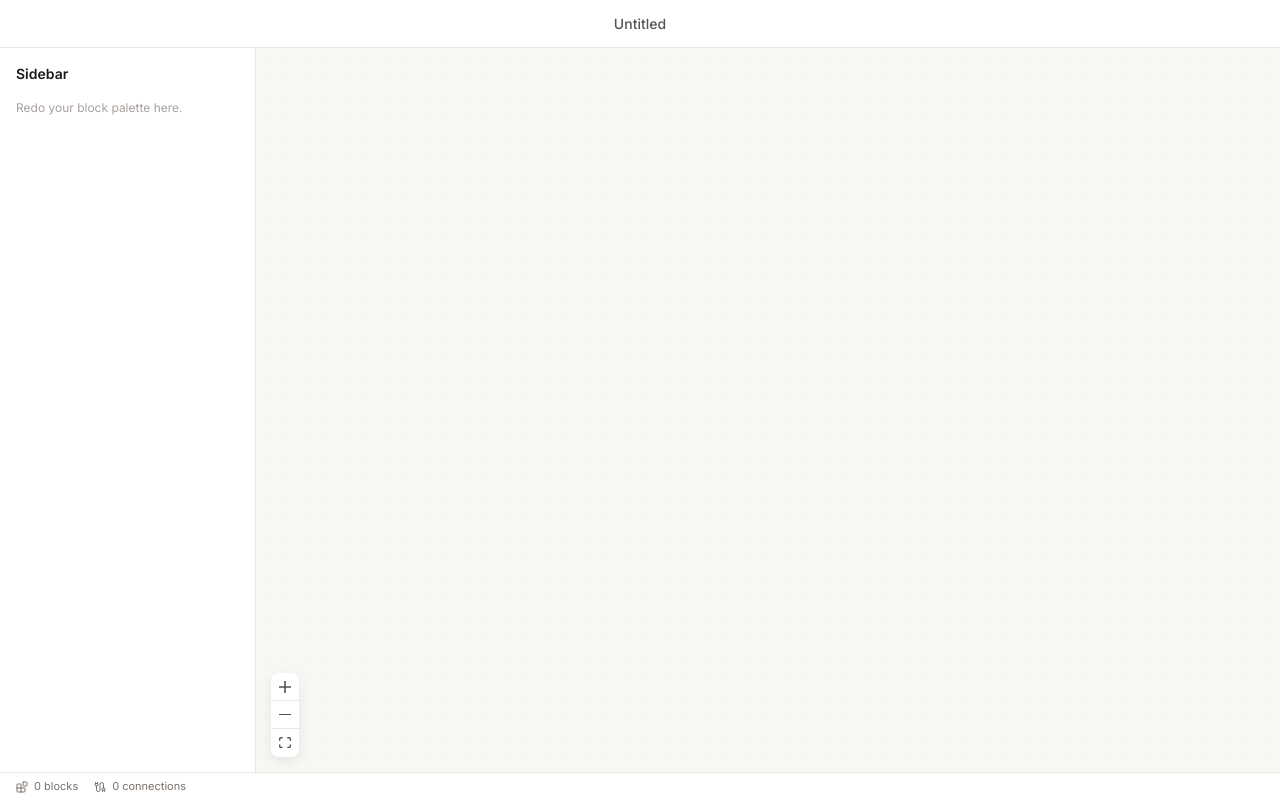
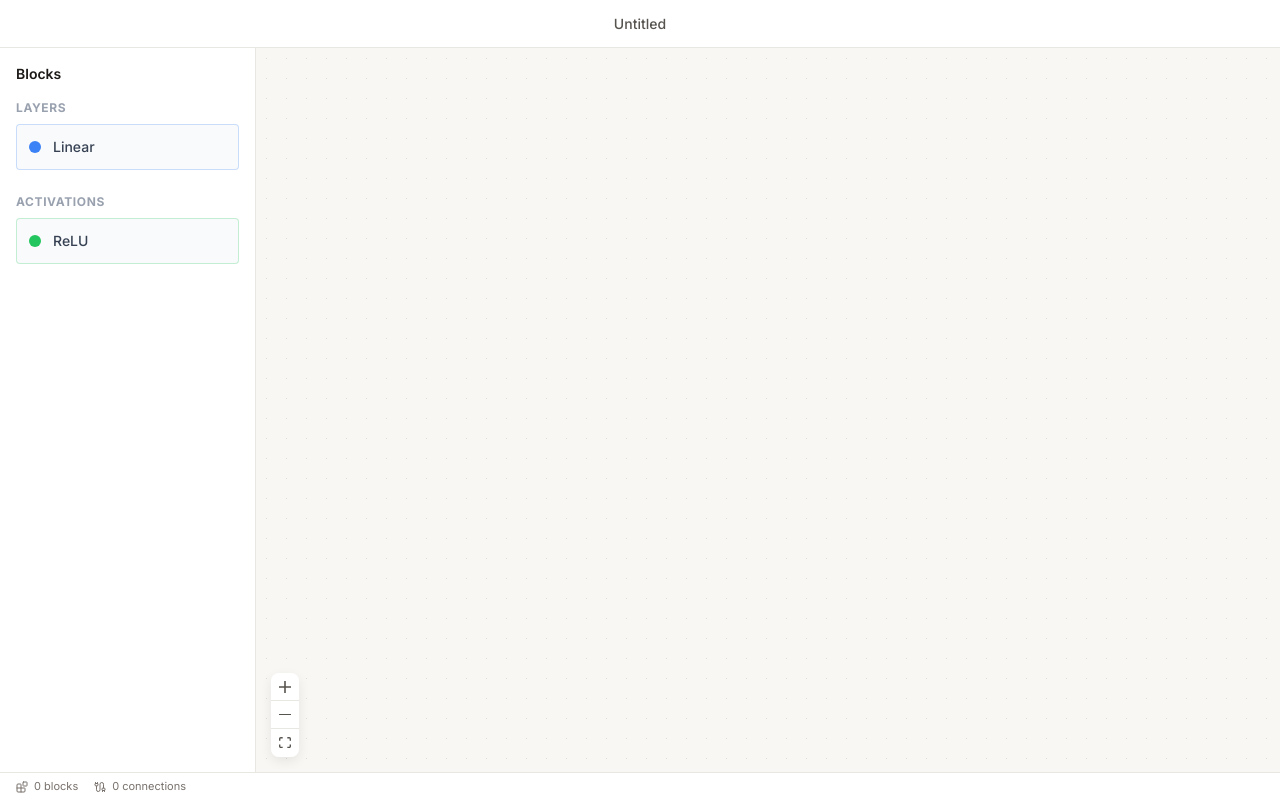
Before and after one commit to Manchi0/ScratchMyAi, a React (Vite) app in the folder frontend/: page / in a window 1280 px wide. Built offline with nearby package versions, Linux system fonts and the light colour scheme.

Commit message:
Added simple oop blocks

```diff
--- /dev/null
+++ b/frontend/src/blocks/BlockDefinition.ts
@@ -0,0 +1,48 @@
+import { type Node } from '@xyflow/react';
+
+export type PortType = 'tensor' | 'scalar' | 'dataset';
+
+export interface BlockPort {
+  id: string;
+  label: string;
+  type: PortType;
+}
+
+export abstract class BlockDefinition {
+  abstract type: string;
+  abstract category: 'input' | 'output' | 'layer' | 'activation';
+  abstract title: string;
+
+  // Default user-configurable parameters
+  abstract defaultParams: Record<string, any>;
+
+  // Connections
+  abstract inputs: BlockPort[];
+  abstract outputs: BlockPort[];
+
+  // Color mapping based on category
+  private static categoryColors: Record<BlockDefinition['category'], string> = {
+    input: '#8b5cf6', // Violet
+    output: '#ec4899', // Pink
+    layer: '#3b82f6', // Blue
+    activation: '#22c55e', // Green
+  };
+
+  // Derive color automatically from category
+  get color(): string {
+    return BlockDefinition.categoryColors[this.category];
+  }
+
+  // Generate a new React Flow Node instance
+  createNode(position: { x: number; y: number }): Node {
+    return {
+      id: `${this.type}-${Date.now()}`,
+      type: 'neuralBlock',
+      position,
+      data: {
+        blockType: this.type,
+        params: { ...this.defaultParams }
+      }
+    };
+  }
+}
--- /dev/null
+++ b/frontend/src/blocks/BlockRegistry.ts
@@ -0,0 +1,12 @@
+import { BlockDefinition } from '@/blocks/BlockDefinition';
+import { LinearBlock } from '@/blocks/layers/LinearBlock';
+import { ReluBlock } from '@/blocks/activations/ReluBlock';
+
+export const BlockRegistry: Record<string, BlockDefinition> = {
+  linear: new LinearBlock(),
+  relu: new ReluBlock(),
+};
+
+export const getBlockDefinition = (type: string): BlockDefinition | undefined => {
+  return BlockRegistry[type];
+};
--- /dev/null
+++ b/frontend/src/blocks/activations/ReluBlock.ts
@@ -0,0 +1,10 @@
+import { BlockDefinition, BlockPort, PortType } from '../BlockDefinition';
+
+export class ReluBlock extends BlockDefinition {
+  type = 'relu';
+  category = 'activation' as const;
+  title = 'ReLU';
+  defaultParams = {};
+  inputs: BlockPort[] = [{ id: 'in', label: 'Input', type: 'tensor' }];
+  outputs: BlockPort[] = [{ id: 'out', label: 'Output', type: 'tensor' }];
+}
--- /dev/null
+++ b/frontend/src/blocks/layers/LinearBlock.ts
@@ -0,0 +1,14 @@
+import { BlockDefinition, BlockPort, PortType } from '../BlockDefinition';
+
+export class LinearBlock extends BlockDefinition {
+  type = 'linear';
+  category = 'layer' as const;
+  title = 'Linear';
+  defaultParams = {
+    in_features: 64,
+    out_features: 64,
+    bias: true
+  };
+  inputs: BlockPort[] = [{ id: 'in', label: 'Input', type: 'tensor' }];
+  outputs: BlockPort[] = [{ id: 'out', label: 'Output', type: 'tensor' }];
+}
--- /dev/null
+++ b/frontend/src/components/canvas/NodeRender.tsx
@@ -0,0 +1,114 @@
+import { memo } from 'react';
+import { Handle, Position, NodeProps } from '@xyflow/react';
+import { getBlockDefinition } from '@/blocks/BlockRegistry';
+import { Settings } from 'lucide-react';
+
+export const NodeRender = memo(({ data, selected }: NodeProps) => {
+  const blockType = data.blockType as string;
+  const params = data.params as Record<string, any>;
+
+  const definition = getBlockDefinition(blockType);
+
+  if (!definition) {
+    return (
+      <div className="bg-red-500 text-white p-2 rounded shadow">
+        Unknown block: {blockType}
+      </div>
+    );
+  }
+
+  const { title, color, inputs, outputs } = definition;
+
+  return (
+    <div
+      className={`relative min-w-[150px] bg-white rounded-lg shadow-md border-2 transition-colors ${
+        selected ? 'border-primary' : 'border-transparent'
+      }`}
+      style={{ borderColor: selected ? color : '#e5e7eb' }} // Fallback to gray-200 if not selected
+    >
+      {/* Header */}
+      <div
+        className="flex items-center justify-between px-3 py-2 rounded-t-lg border-b border-gray-100"
+        style={{ backgroundColor: `${color}15` }} // 15% opacity tint
+      >
+        <div className="flex items-center gap-2">
+          <div
+            className="w-3 h-3 rounded-full"
+            style={{ backgroundColor: color }}
+          />
+          <span className="font-semibold text-sm text-gray-800">{title}</span>
+        </div>
+        <Settings className="w-4 h-4 text-gray-400 cursor-pointer hover:text-gray-600" />
+      </div>
+
+      {/* Body / Params */}
+      <div className="p-3 bg-white rounded-b-lg">
+        {Object.entries(params).length > 0 ? (
+          <div className="flex flex-col gap-2">
+            {Object.entries(params).map(([key, value]) => (
+              <div key={key} className="flex justify-between items-center text-xs">
+                <span className="text-gray-500 font-medium">{key}</span>
+                <span className="text-gray-800 bg-gray-50 px-1.5 py-0.5 rounded border border-gray-100 font-mono">
+                  {String(value)}
+                </span>
+              </div>
+            ))}
+          </div>
+        ) : (
+          <div className="text-xs text-center text-gray-400 italic py-1">
+            No parameters
+          </div>
+        )}
+      </div>
+
+      {/* Input Handles */}
+      {inputs.map((input, index) => {
+        // Distribute handles along the left edge
+        const topOffset = `${((index + 1) / (inputs.length + 1)) * 100}%`;
+        return (
+          <Handle
+            key={`in-${input.id}`}
+            type="target"
+            position={Position.Left}
+            id={input.id}
+            style={{
+              top: topOffset,
+              background: '#fff',
+              border: '2px solid',
+              borderColor: color,
+              width: '10px',
+              height: '10px'
+            }}
+            // Optional: tooltip for 'input.label'
+            title={input.label}
+          />
+        );
+      })}
+
+      {/* Output Handles */}
+      {outputs.map((output, index) => {
+        // Distribute handles along the right edge
+        const topOffset = `${((index + 1) / (outputs.length + 1)) * 100}%`;
+        return (
+          <Handle
+            key={`out-${output.id}`}
+            type="source"
+            position={Position.Right}
+            id={output.id}
+            style={{
+              top: topOffset,
+              background: '#fff',
+              border: '2px solid',
+              borderColor: color,
+              width: '10px',
+              height: '10px'
+            }}
+            title={output.label}
+          />
+        );
+      })}
+    </div>
+  );
+});
+
+NodeRender.displayName = 'NodeRender';
--- a/frontend/src/components/layout/AppShell.tsx
+++ b/frontend/src/components/layout/AppShell.tsx
@@ -10,7 +10,14 @@ import "@xyflow/react/dist/style.css";
 
 import { TitleBar } from "./TitleBar";
 import { StatusBar } from "./StatusBar";
+import { Sidebar } from "./Sidebar";
 import { useStore } from "@/store/use-store";
+import { NodeRender } from "@/components/canvas/NodeRender";
+import { getBlockDefinition } from "@/blocks/BlockRegistry";
+
+const nodeTypes = {
+  neuralBlock: NodeRender,
+};
 
 export function AppShell() {
   const reactFlowWrapper = useRef<HTMLDivElement>(null);
@@ -19,7 +26,8 @@ export function AppShell() {
     edges,
     onNodesChange,
     onEdgesChange,
-    onConnect
+    onConnect,
+    setNodes
   } = useStore();
 
   const onDragOver = useCallback((e: React.DragEvent) => {
@@ -30,9 +38,30 @@ export function AppShell() {
   const onDrop = useCallback(
     (e: React.DragEvent) => {
       e.preventDefault();
-      // Placeholder for new block drop logic
+
+      const reactFlowBounds = reactFlowWrapper.current?.getBoundingClientRect();
+      const type = e.dataTransfer.getData("application/reactflow");
+
+      if (!type || !reactFlowBounds) {
+        return;
+      }
+
+      // Check if definition exists
+      const definition = getBlockDefinition(type);
+      if (!definition) return;
+
+      // Ensure drop is inside the canvas
+      let position = {
+        x: e.clientX - reactFlowBounds.left,
+        y: e.clientY - reactFlowBounds.top,
+      };
+
+      // Create new node using BlockDefinition method
+      const newNode = definition.createNode(position);
+
+      setNodes([...nodes, newNode]);
     },
-    []
+    [reactFlowWrapper, nodes, setNodes]
   );
 
   return (
@@ -41,17 +70,14 @@ export function AppShell() {
         <TitleBar />
 
         <div className="flex flex-1 overflow-hidden">
-          {/* Left: Sidebar Placeholder */}
-          <div className="w-64 bg-white border-r border-[#e8e7e2] p-4 flex flex-col gap-4">
-            <h2 className="text-sm font-semibold">Sidebar</h2>
-            <p className="text-xs text-[#a8a29e]">Redo your block palette here.</p>
-          </div>
+          <Sidebar />
 
           {/* Center: Canvas */}
           <div className="flex-1 relative min-w-0" ref={reactFlowWrapper}>
             <ReactFlow
               nodes={nodes}
               edges={edges}
+              nodeTypes={nodeTypes}
               onNodesChange={onNodesChange}
               onEdgesChange={onEdgesChange}
               onConnect={onConnect}
--- /dev/null
+++ b/frontend/src/components/layout/Sidebar.tsx
@@ -0,0 +1,54 @@
+import React from 'react';
+import { BlockRegistry } from '@/blocks/BlockRegistry';
+
+export function Sidebar() {
+  const onDragStart = (event: React.DragEvent, nodeType: string) => {
+    event.dataTransfer.setData('application/reactflow', nodeType);
+    event.dataTransfer.effectAllowed = 'move';
+  };
+
+  const categories = ['input', 'output', 'layer', 'activation'] as const;
+
+  return (
+    <aside className="hidden md:flex w-64 bg-white border-r border-[#e8e7e2] p-4 flex-col gap-4 overflow-y-auto">
+      <div>
+        <h2 className="text-sm font-semibold">Blocks</h2>
+      </div>
+
+      <div className="flex flex-col gap-6">
+        {categories.map((category) => {
+          const blocksInCategory = Object.values(BlockRegistry).filter(
+            (block) => block.category === category
+          );
+
+          if (blocksInCategory.length === 0) return null;
+
+          return (
+            <div key={category} className="flex flex-col gap-2">
+              <h3 className="text-xs font-bold text-gray-400 uppercase tracking-wider">
+                {category}s
+              </h3>
+              <div className="flex flex-col gap-2">
+                {blocksInCategory.map((block) => (
+                  <div
+                    key={block.type}
+                    className="p-3 border rounded cursor-grab active:cursor-grabbing hover:shadow-sm transition-shadow bg-gray-50 flex items-center gap-3"
+                    onDragStart={(event) => onDragStart(event, block.type)}
+                    draggable
+                    style={{ borderColor: `${block.color}40` }} // 25% opacity border
+                  >
+                    <div
+                      className="w-3 h-3 rounded-full shrink-0"
+                      style={{ backgroundColor: block.color }}
+                    />
+                    <span className="text-sm font-medium text-gray-700">{block.title}</span>
+                  </div>
+                ))}
+              </div>
+            </div>
+          );
+        })}
+      </div>
+    </aside>
+  );
+}
```
